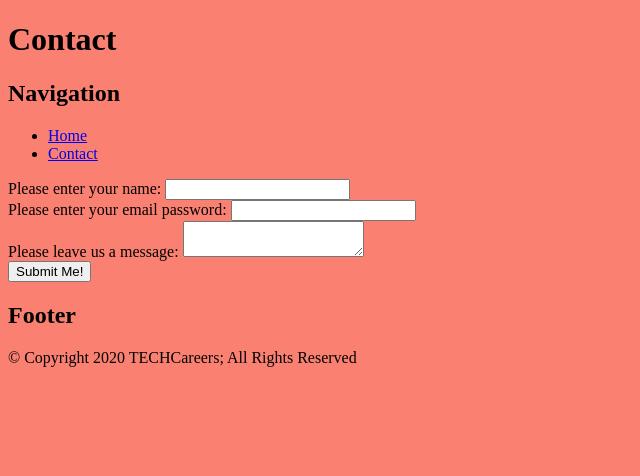
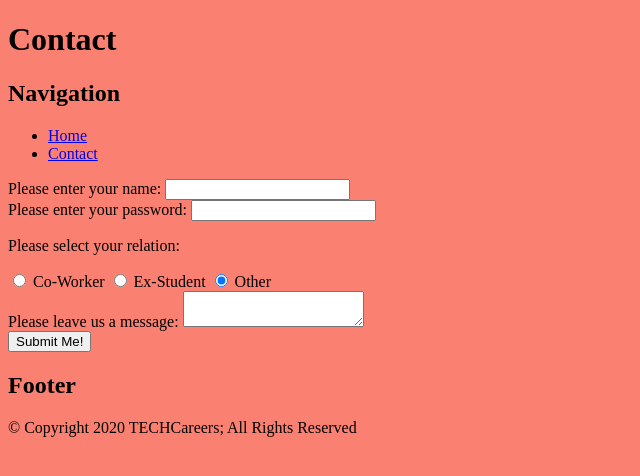
Before and after one commit to TECHCareers-by-Manpower-Ashish/html-webpage-about-me, a plain HTML site: page contact.html in a window 1280 px wide. Shown: the whole page, without its empty margins (0-640 px from the left). Drawn offline with Linux system fonts and the light colour scheme.

Commit message:
contact html page

```diff
--- a/contact.html
+++ b/contact.html
@@ -31,22 +31,74 @@
         </ul>
       </nav>
     </header>
-    <form action="contact.html" method="Post">
+    <!--
+      Forms are used for submitting data from a user to the server.
+      The "action" attribute determines which page the data will be sent to.
+      The "method" attribute determines whether the data will be stored in the URL or sent securely.
+        -The "GET" method will store the data in the URL, meaning if the URL is sent to somebody, they will have the
+        same exact page, as their URL will sent the same data to the server as the original request.
+        -The "POST" method will submit the data behind the scenes, so if the URL is copied, none of the data
+        will be included.
+    -->
+    <form action="contact.html" method="GET">
+      <!--
+        The label element is used kind of like a prompt for a form element.
+        The "for" attribute will tie the prompt to a form element by its ID.
+      -->
       <label for="name">Please enter your name:</label>
+      <!--
+        The input element is used for several types of form fields including:
+          -Basic one line text ("text")
+          -Checkboxes ("checkbox")
+          -Radio buttons ("radio")
+          -Submit button ("submit")
+        The type of element rendered is determined by the "type" attribute.
+        The "id" attribute is used to globally identify an element on a page (for CSS / JS) as well as tie it to a label.
+        The "name" attribute is used to determine what the field's data will be referred to when it is submitted to the server.
+      -->
       <input id="name" name="name" type="text">
+
+      <!-- The br (break) element is used to create a line break, but it's usually better to do this with CSS once you know how. -->
+      <br />
+
+      <!-- Type of "password" is the same as "text" but it will star out the content. This will NOT hide the content in form submissions. -->
+      <label for="password">Please enter your password:</label>
+      <input id="password" name="password" type="password">
 
       <br />
 
-      <label for="password">Please enter your email password:</label>
-      <input id="password" name="password" type="text">
+      <!-- I've labeled this section with a paragraph because there is no singular element to tie a label to. -->
+      <p>Please select your relation:</p>
+      <!--
+        Radio button "groups" are determined by the "name" attribute. You cannot have multiple radio buttons selected within a group.
+        The "value" attribute will determine what data is sent under the "name" when the form is submitted.
+        Without a "value" attribute, it will send the data 'on'.
+        The "id" attribute here functions similarly to above, uniquely identifying one specific element.
+        By marking one radio button as "checked" we ensure that the form cannot be submitted (without HTML editting) with no button selected.
+      -->
+      <input id="coworker" name="relation" value="coworker" type="radio">
+      <label for="coworker">Co-Worker</label>
+      <input id="exstudent" name="relation" value="exstudent" type="radio">
+      <label for="exstudent">Ex-Student</label>
+      <input id="other" name="relation" value="other" type="radio" checked>
+      <label for="other">Other</label>
 
       <br />
 
+      <!--
+        A textarea element is essentially a multi-line 'input type="text"' element.
+        It will add a scrollbar when the content exceeeds its visual size.
+        By default, the text area can be resized by the user. This can be disabled with CSS.
+      -->
       <label for="message">Please leave us a message:</label>
-      <textarea id="message"></textarea>
+      <textarea id="message" name="message"></textarea>
 
       <br />
 
+      <!--
+        The submit button will submit the form to the "action" attribute in the form element.
+        The text in the button can be determined by the "value" attribute.
+      -->
       <input type="submit" value="Submit Me!">
     </form>
     <footer>
```
